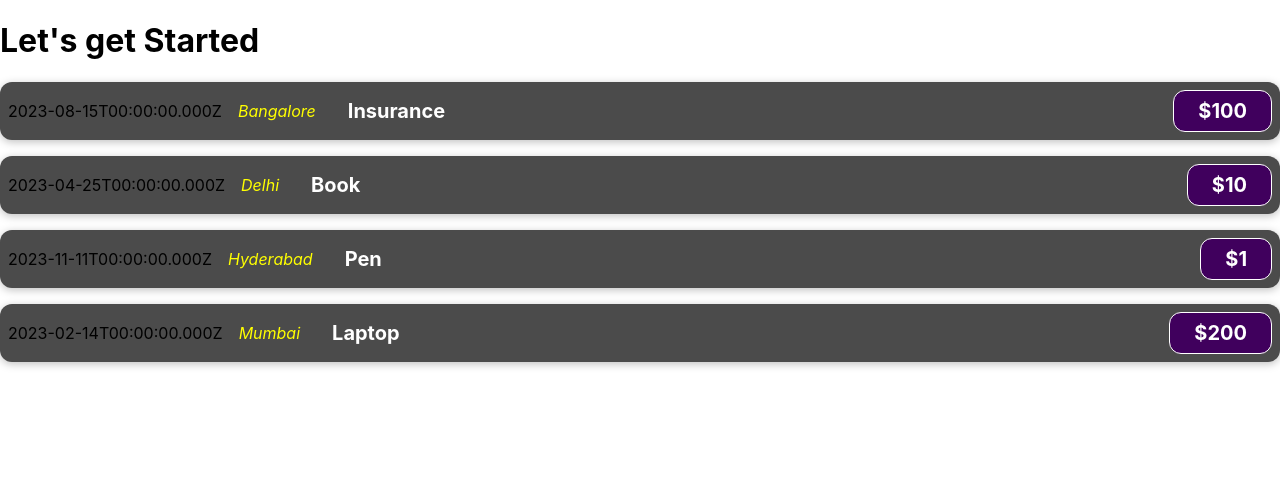
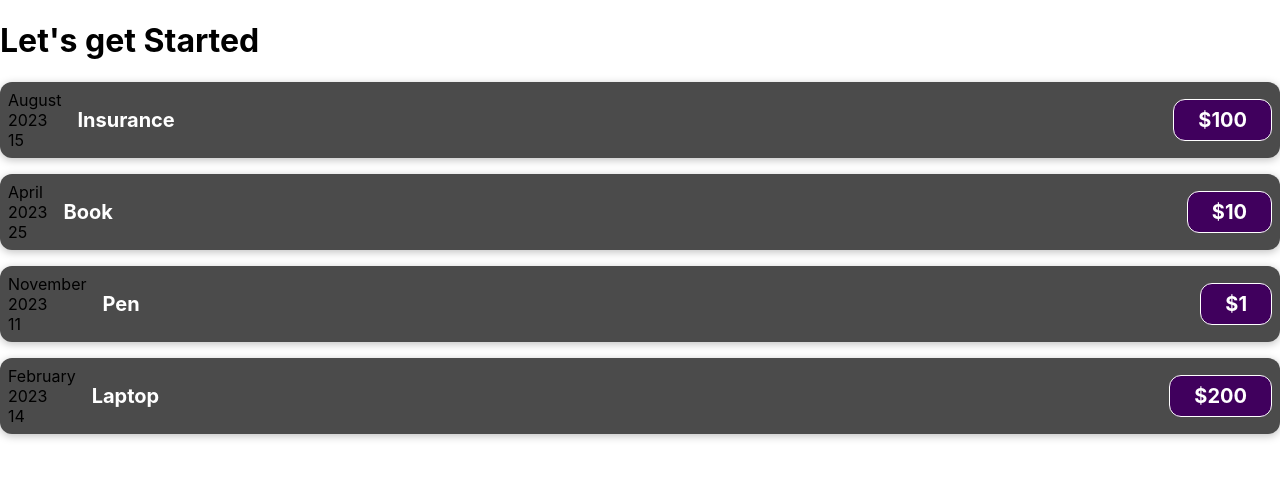
Before and after one commit to AmitMankar07/react-project, a React (Create React App) app in the folder project-one/: page / in a window 1280 px wide. Shown: the top 478 px of the page. Built offline with nearby package versions, Linux system fonts and the light colour scheme.

Commit message:
formatting date properly

```diff
--- a/project-one/src/components/ExpenseItem.js
+++ b/project-one/src/components/ExpenseItem.js
@@ -1,13 +1,23 @@
-// Write your code at the relevant places in the code below:
-
-import "./ExpenseItem.css";
+import "./ExpenseItem.css"
+const months = [
+  "January", "February", "March", "April", "May", "June",
+  "July", "August", "September", "October", "November", "December"
+];
 
 function ExpenseItem(props) {
+  // Use the index from getMonth() to pull the string from the array
+  const month = months[props.date.getMonth()];
+  const year = props.date.getFullYear();
+  const date = ('0' + props.date.getDate()).slice(-2);
+
   return (
     <div className="expense-item">
-      <div>{props.date.toISOString()}</div>
+      <div>
+        <div>{month}</div>
+        <div>{year}</div>
+        <div>{date}</div>
+      </div>
       <div className="expense-item__description">
-        <div className='expense-item__location'>{props.location}</div>
         <h2>{props.title}</h2>
         <div className="expense-item__price">${props.price}</div>
       </div>
```
